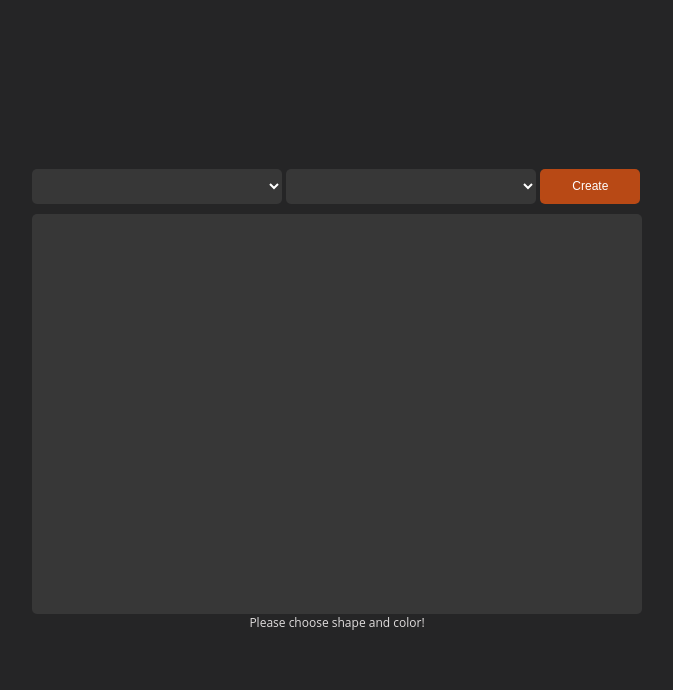
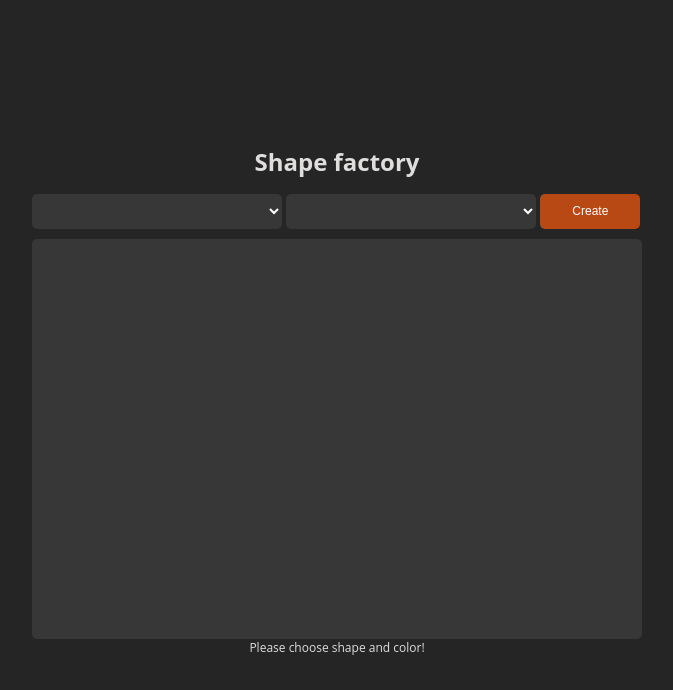
Before and after one commit to xiaofang82/shape, a plain HTML site: page index.html in a window 1280 px wide. Shown: the whole page, without its empty margins (303-976 px from the left). Drawn offline with Linux system fonts and the light colour scheme.

Commit message:
change title

```diff
--- a/assets/style/index.css
+++ b/assets/style/index.css
@@ -39,6 +39,12 @@ input[type=button] {
     background-color: rgb(184, 73, 21);
     color: white;
     cursor:pointer;
+}
+
+.title {
+    width: 100%;
+    text-align: center;
+    height: 50px;
 }
 
 .set-shape {
--- a/index.html
+++ b/index.html
@@ -14,7 +14,8 @@
         <main>
             <div class="container">
                 <div class="center">
-                      <div class="set-shape">
+                    <div class="title"><h2>Shape factory</div>
+                      <div class="set-shape"></h2>
                         <select name="shape" id="shape">
                             <option value="" class="option-none"></option>
                             <option value="Circle">Circle</option>
```
